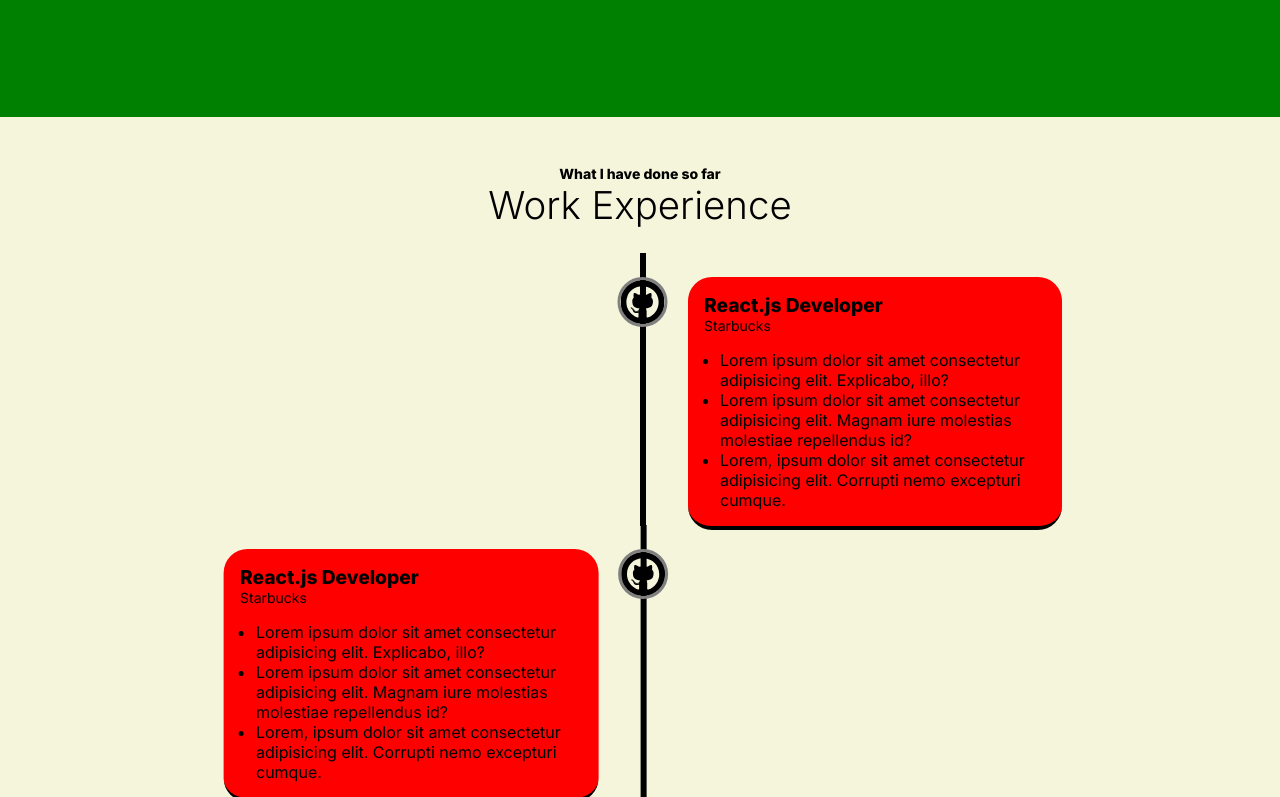
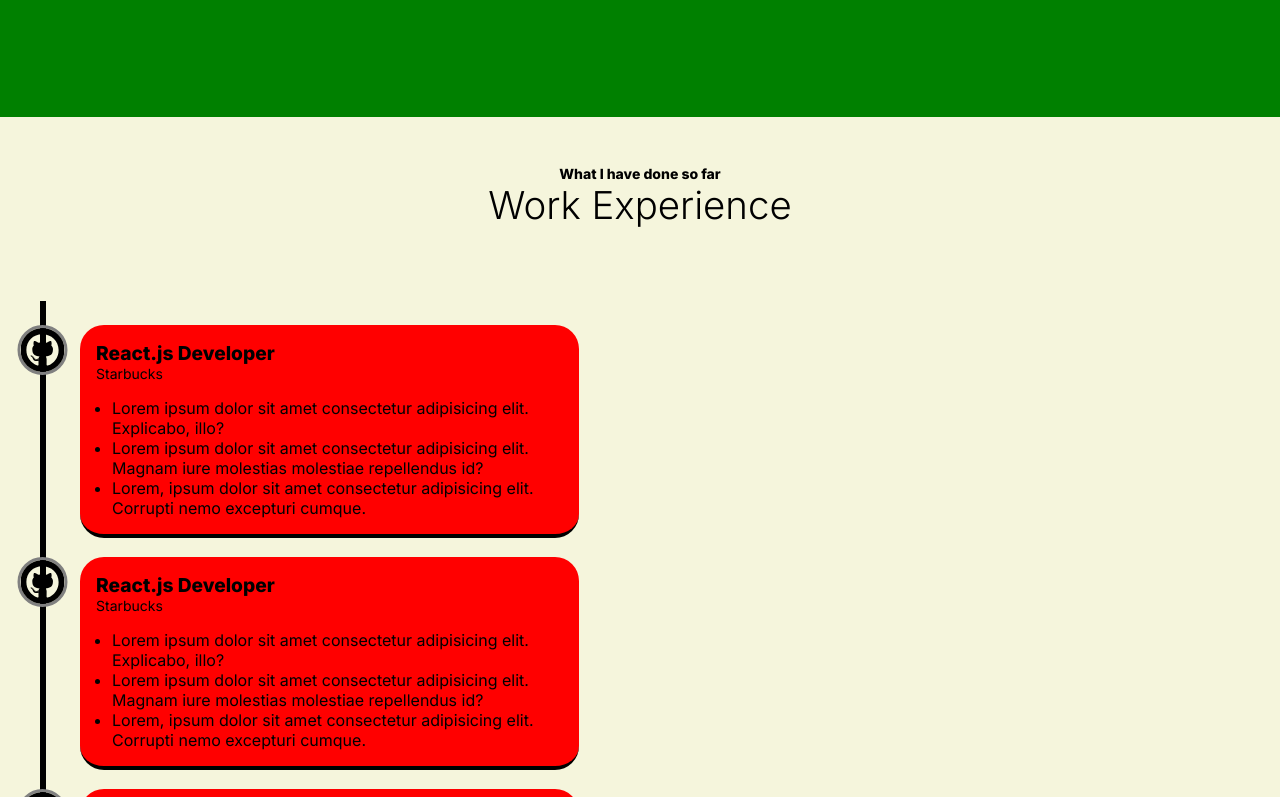
Before and after one commit to GeorgeIonita1/Portfolio, a Next.js app in the folder client/: page / in a window 1280 px wide. Shown: the part 1483-2280 px from the top of the page. Built offline with nearby package versions, Linux system fonts and the light colour scheme.

Commit message:
Experience section mobile improvements

```diff
--- a/client/src/components/Experience/Experience.module.scss
+++ b/client/src/components/Experience/Experience.module.scss
@@ -5,34 +5,43 @@
 
     &Container {
         > div {
-            @media (max-width: $media-breakpoint-XL) {
+            // card
+            @media (min-width: $media-breakpoint-L) {
+                max-width: 30%;
+            }
+            @media (min-width: $media-breakpoint-XL) {
                 max-width: 40%;
             }
             position: relative;
+            left: 4rem;
+            max-width: calc(100% - 4rem);
             background-color: red;
-            max-width: 30%;
+            // max-width: 30%;
+            // left: calc(50vw - 3rem);
 
             > div {
-                @include position(absolute, $top: 0);
+                // skeleton
+                @include position(absolute, $top: 0, $left: -2.5rem);
                 width: rem(6);
                 height: 100%;
                 background-color: black;
             }
 
             &:nth-child(odd) {
-                left: calc(50% + 3rem);
+                // left: calc(50% + 3rem);
 
                 > div {
-                    left: -3rem;
+                    // left: -3rem;
+                    // right: -3rem;
                 }
             }
 
             &:nth-child(even) {
-                left: calc(50% - 2.6rem);
-                transform: translateX(-100%);
+                // left: calc(50% - 2.6rem);
+                // transform: translateX(-100%);
 
                 > div {
-                    right: -3rem;
+                    // right: -3rem;
                 }
             }
         }
--- a/client/src/styles/global.scss
+++ b/client/src/styles/global.scss
@@ -30,11 +30,14 @@ input {
 
 // layout
 section {
+    @media (max-width: $media-breakpoint-L) {
+        padding-top: 15rem;
+    }
     position: relative;
     max-width: rem(1500);
     min-height: 100vh;
     margin: 0 auto;
-    padding: 10rem 1rem 3rem;
+    padding: 13rem 1rem 3rem;
 }
 
 .title-container {
```
